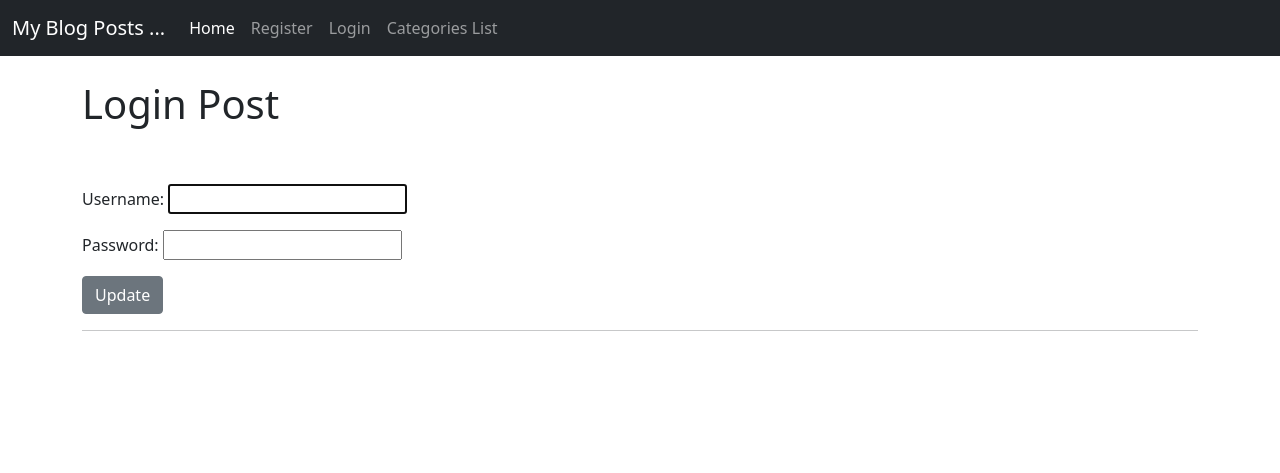
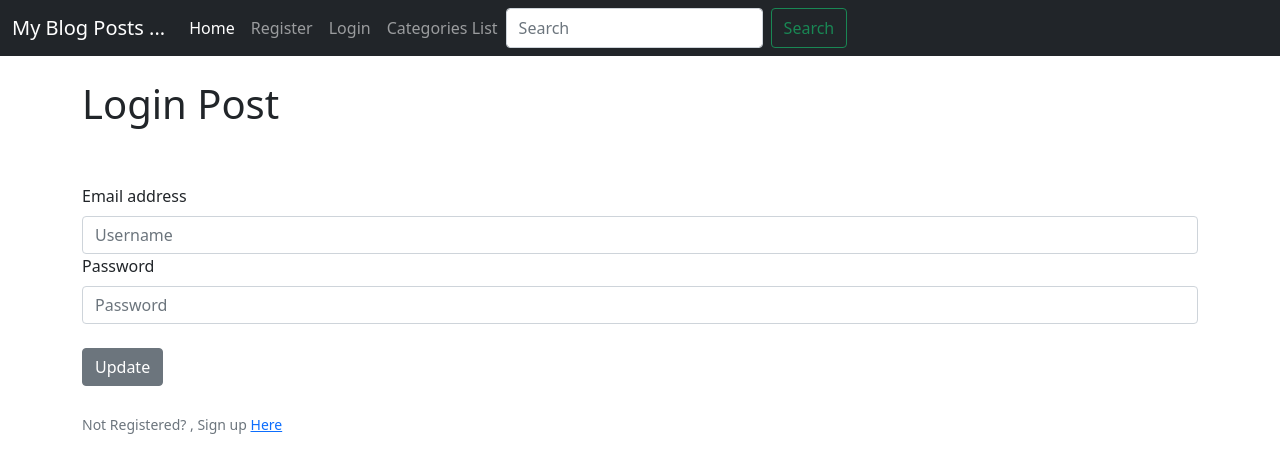
Before and after one commit to Harmonica-Men/simple-blog, a Django app: page /members/login/ in a window 1280 px wide. Shown: the top 473 px of the page. Run offline with Django 5.2, Linux system fonts and the light colour scheme.

Commit message:
Add Blog User Name To Navbar - Django Blog #36

```diff
--- a/blogger/templates/base.html
+++ b/blogger/templates/base.html
@@ -32,9 +32,8 @@
                   <a class="nav-link" href="{% url 'logout' %}">Logout</a>
                   <!-- <a class="nav-link" href="{% url 'edit-profile' %}">Edit Profile</a> -->
                   <li class="nav-item dropdown">
-                    <a class="nav-link dropdown-toggle" href="#" id="navbarDropdown" role="button" data-bs-toggle="dropdown" aria-expanded="false">
+                    <a class="nav-link dropdown-toggle" href="{% url 'edit-profile' %}" id="navbarDropdown" role="button" data-bs-toggle="dropdown" aria-expanded="false">
                       Profile
-
                     </a>
 
                     <ul class="dropdown-menu" aria-labelledby="navbarDropdown">
@@ -102,11 +101,24 @@
               <!-- <li class="nav-item">
                 <a class="nav-link disabled" href="#" tabindex="-1" aria-disabled="true">Disabled</a>
               </li> -->
+              <form class="d-flex">
+                <input class="form-control me-2" type="search" placeholder="Search" aria-label="Search">
+                <button class="btn btn-outline-success" type="submit">Search</button>
+              </form>
+              {% if user.is_authenticated %}
+                {% if user.profile.id %}
+
             </ul>
-            <!-- <form class="d-flex">
-              <input class="form-control me-2" type="search" placeholder="Search" aria-label="Search">
-              <button class="btn btn-outline-success" type="submit">Search</button>
-            </form> -->
+
+            <ul class="navbar-nav ml-auto">
+              <li class="nav-item">
+                <a class="nav-link" href="{% url 'edit-profile' %}">{{ user.first_name }}</a>
+
+              </li>
+
+            </ul>
+            {% endif %}
+            {% endif %}
           </div>
         </div>
       </nav>
--- a/members/templates/registration/login.html
+++ b/members/templates/registration/login.html
@@ -10,12 +10,28 @@
 <br>
 <div class="from-group">
     <form method="POST">
+
         {% csrf_token %}
-        {{ form.as_p }}
+
+        <div class="from-group">
+            <label for="exampleInputEmail1" class="form-label">Email address</label>
+            <input type="text" class="form-control" name = "username" placeholder = "Username" id="InputEmail1" aria-describedby="emailHelp">
+            <!-- <div id="emailHelp" class="form-text">We'll never share your email with anyone else.</div> -->
+         </div>
+         <div class="from-group">
+            <label for="exampleInputPassword1" class="form-label">Password</label>
+            <input type="password" class="form-control" name= "password" placeholder = "Password" id="exampleInputPassword1">
+
+         </div>
+<br>
+        <!-- {{ form.as_p }} -->
         <button class="btn btn-secondary">Update</button>
     </form>
 </div>
-<hr>
 <br>
+<div
+    id="emailHelp" class="form-text">Not Registered? , Sign up <a href="{% url 'register' %}">Here</a>
+</div>
+
 
 {% endblock %}
```
